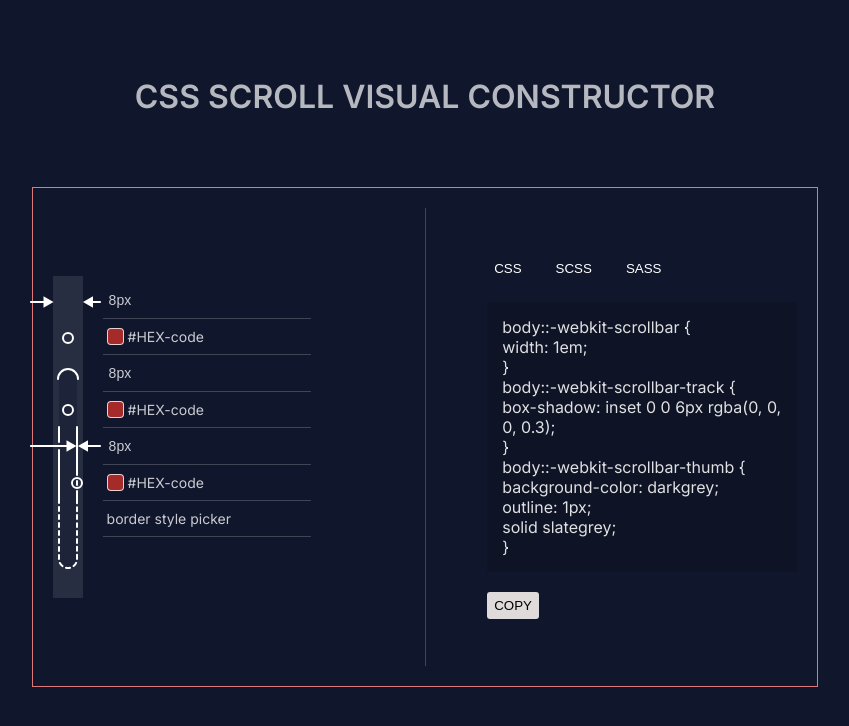
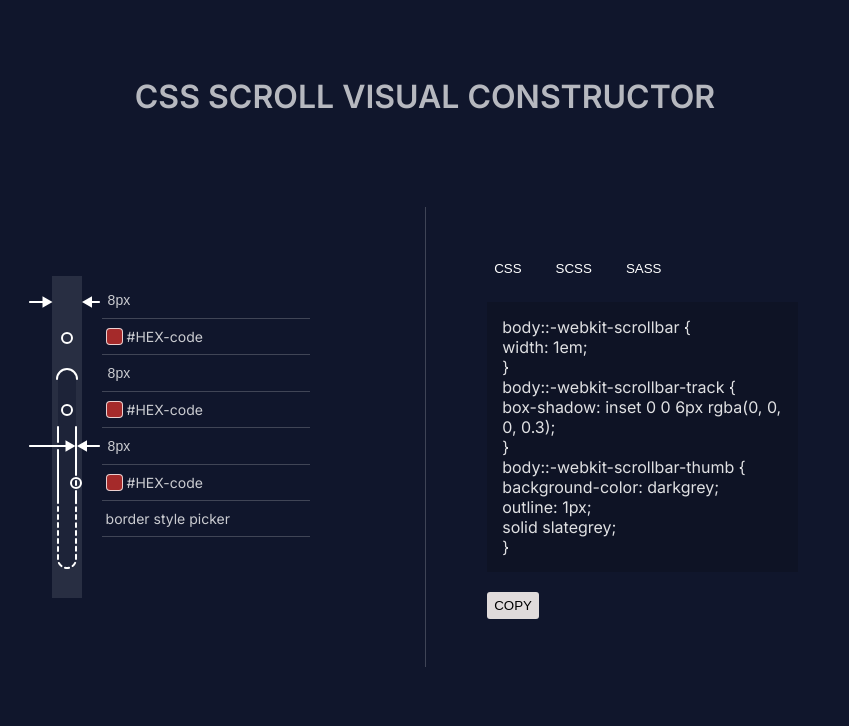
Before and after one commit to Dompower25/Scrollbar-Generator, a Vue app: page / in a window 1280 px wide. Shown: the top 726 px of the page, without its empty margins (215-1064 px from the left). Built offline with nearby package versions, Linux system fonts and the light colour scheme.

Commit message:
test vercel deploy

```diff
--- a/src/components/Wrapper.vue
+++ b/src/components/Wrapper.vue
@@ -64,7 +64,6 @@ import ScrollbarEnteringSize from "./inputs/ScrollbarEnteringSize.vue";
   width: 70%;
   height: 500px;
 
-  border: 1px solid rgb(223, 120, 120);
 
   display: flex;
   justify-content: space-between;
```
